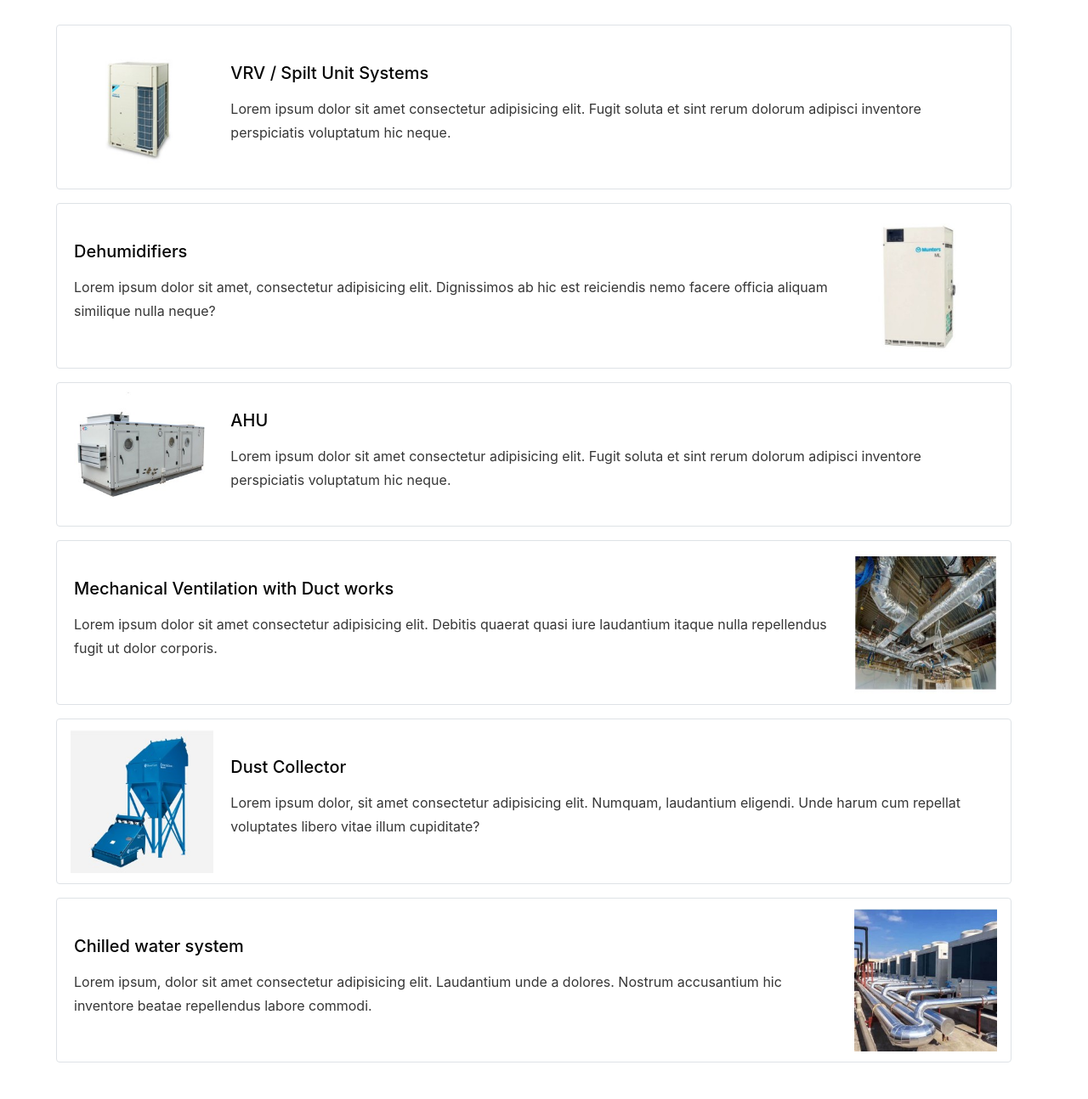
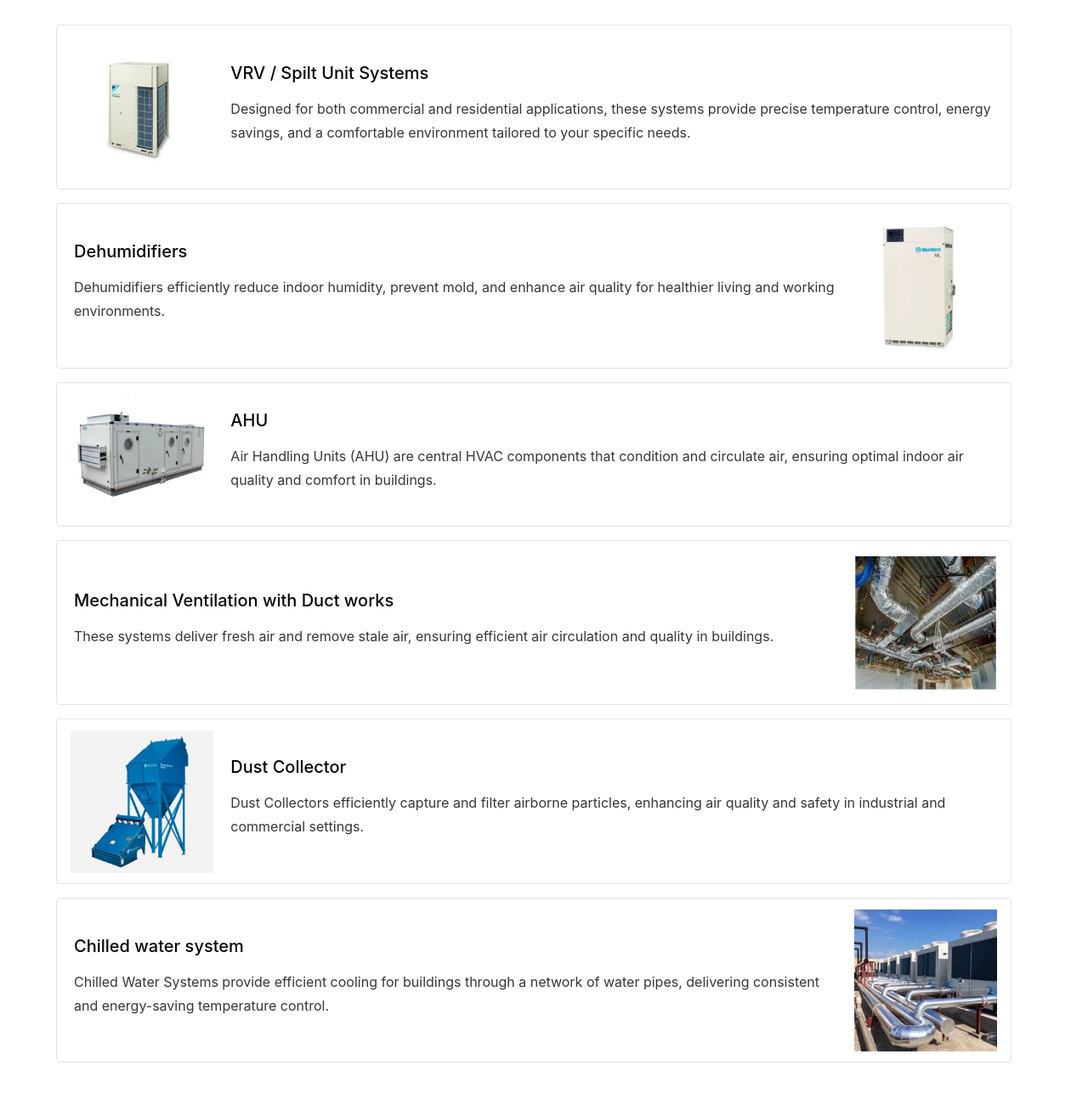
Before and after one commit to karthikragu8695/Teslaa, a plain HTML site: page services.html in a window 1280 px wide. Shown: the part 966-2260 px from the top of the page at 85% size. Drawn offline with Linux system fonts and the light colour scheme.

Commit message:
second  commit

```diff
--- a/services.html
+++ b/services.html
@@ -102,7 +102,7 @@
                         <div class="col-lg-7 mt-lg-0 mt-sm-5 mt-5  ">
                             <div class="left-cont ">
                                 <h3 class="title-style">ACMV Solutions</h3>
-                                <p >Our ACMV design and project management services ensure that your spaces are always comfortable and energy efficient. Whether it's a residential, commercial, or industrial project, we use the latest technology and best practices to optimize heating, ventilation, and air conditioning systems for optimal performance and cost-effectiveness.</p>
+                                <p >Elevate your building's climate control with our cutting-edge ACMV (Air Conditioning, Mechanical Ventilation, and Heating) Solutions. Our bespoke systems ensure optimal indoor comfort and air quality, seamlessly integrating advanced technology to deliver efficient and sustainable HVAC solutions tailored to your specific needs.</p>
                             </div>
                         </div>
                     </div>
@@ -116,7 +116,7 @@
                         <div class="col-lg-10 mt-lg-0 mt-sm-5">
                             <div class="left-cont ">
                                 <h5>VRV / Spilt Unit Systems</h5>
-                                <p class="mt-3 mb-2">Lorem ipsum dolor sit amet consectetur adipisicing elit. Fugit soluta et sint rerum dolorum adipisci inventore perspiciatis voluptatum hic neque.</p>
+                                <p class="mt-3 mb-2">Designed for both commercial and residential applications, these systems provide precise temperature control, energy savings, and a comfortable environment tailored to your specific needs. </p>
                                 <!-- <a href="service.html" class="btn btn-style mt-4">Learn More</a> -->
                             </div>
                         </div>
@@ -131,7 +131,7 @@
                         <div class="col-lg-10 order-lg-first  order-last">
                             <div class="left-cont ">
                                 <h5 >Dehumidifiers</h5>
-                                <p class="mt-3 mb-2">Lorem ipsum dolor sit amet, consectetur adipisicing elit. Dignissimos ab hic est reiciendis nemo facere officia aliquam similique nulla neque?</p>
+                                <p class="mt-3 mb-2">Dehumidifiers efficiently reduce indoor humidity, prevent mold, and enhance air quality for healthier living and working environments. </p>
                                 <!-- <a href="service.html" class="btn btn-style mt-4">Learn More</a> -->
                             </div>
                         </div>
@@ -145,7 +145,7 @@
                         <div class="col-lg-10 mt-lg-0 mt-sm-5">
                             <div class="left-cont ">
                                 <h5>AHU</h5>
-                                <p class="mt-3 mb-2">Lorem ipsum dolor sit amet consectetur adipisicing elit. Fugit soluta et sint rerum dolorum adipisci inventore perspiciatis voluptatum hic neque.</p>
+                                <p class="mt-3 mb-2">Air Handling Units (AHU) are central HVAC components that condition and circulate air, ensuring optimal indoor air quality and comfort in buildings. </p>
                                 <!-- <a href="service.html" class="btn btn-style mt-4">Learn More</a> -->
                             </div>
                         </div>
@@ -154,7 +154,7 @@
                         <div class="col-lg-10  order-lg-first order-last">
                             <div class="left-cont">
                                 <h5>Mechanical Ventilation with Duct works</h5>
-                                <p class="mt-3 mb-2">Lorem ipsum dolor sit amet consectetur adipisicing elit. Debitis quaerat quasi iure laudantium itaque nulla repellendus fugit ut dolor corporis.</p>
+                                <p class="mt-3 mb-2">These systems deliver fresh air and remove stale air, ensuring efficient air circulation and quality in buildings. </p>
                             </div>
                         </div>
                         <div class="col-lg-2 order-lg-last order-first  p-2">
@@ -172,7 +172,7 @@
                         <div class="col-lg-10 ">
                             <div class="left-cont">
                                 <h5>Dust Collector</h5>
-                                <p class="mt-3 mb-2">Lorem ipsum dolor, sit amet consectetur adipisicing elit. Numquam, laudantium eligendi. Unde harum cum repellat voluptates libero vitae illum cupiditate?</p>
+                                <p class="mt-3 mb-2">Dust Collectors efficiently capture and filter airborne particles, enhancing air quality and safety in industrial and commercial settings. </p>
                                 <!-- <a href="service.html" class="btn btn-style mt-4">Learn More</a> -->
                             </div>
                         </div>
@@ -181,7 +181,7 @@
                         <div class="col-lg-10  order-lg-first order-last">
                             <div class="left-cont ">
                                 <h5>Chilled water system</h5>
-                                <p class="mt-3 mb-2">Lorem ipsum, dolor sit amet consectetur adipisicing elit. Laudantium unde a dolores. Nostrum accusantium hic inventore beatae repellendus labore commodi.</p>
+                                <p class="mt-3 mb-2">Chilled Water Systems provide efficient cooling for buildings through a network of water pipes, delivering consistent and energy-saving temperature control. </p>
                                 <!-- <a href="service.html" class="btn btn-style mt-4">Learn More</a> -->
                             </div>
                         </div>
@@ -201,7 +201,7 @@
                             <div class="col-lg-7 mt-lg-0 mt-sm-5  pt-lg-5">
                                 <div class="left-cont pt-lg-5">
                                     <h3 class="title-style m-1">ELV (Extra Low Voltage) Solutions</h3>
-                                    <p class="mt-3 mb-2">In today's digital world, communication and security systems are critical. Our ELV expertise ensures that your projects are equipped with advanced technology for data transmission, access control, security surveillance, and more. We integrate ELV systems seamlessly into your infrastructure to enhance efficiency and security.</p>
+                                    <p class="mt-3 mb-2">Explore how our ELV solutions can revolutionize your space with cutting-edge security, surveillance, and communication technologies. Designed to operate on low voltage, our systems not only ensure heightened safety and seamless connectivity but also promote energy efficiency. </p>
                                 </div>
                             </div>
                             <div class=" col-lg-5 pt-lg-5">
@@ -221,7 +221,7 @@
                         <div class="col-lg-10 mt-lg-0 mt-sm-5">
                             <div class="left-cont ">
                                 <h5>Card Access</h5>
-                                <p class="mt-3 mb-2">Lorem ipsum dolor, sit amet consectetur adipisicing elit. Vitae quam voluptatum temporibus quidem ab modi fugit rem esse voluptate asperiores.</p>
+                                <p class="mt-3 mb-2">Our Card Access Solutions provide advanced, secure access control, ensuring only authorized entry to your facilities, enhancing safety and operational efficiency. </p>
                                 <!-- <a href="service.html" class="btn btn-style mt-4">Learn More</a> -->
                             </div>
                         </div>
@@ -230,7 +230,7 @@
                         <div class="col-lg-10 order-lg-first  order-last">
                             <div class="left-cont">
                                 <h5 >CCTV System</h5>
-                                <p class="mt-3 mb-2">Lorem ipsum dolor sit amet, consectetur adipisicing elit. Dignissimos ab hic est reiciendis nemo facere officia aliquam similique nulla neque?</p>
+                                <p class="mt-3 mb-2">Enhance security with our advanced CCTV System, offering round-the-clock surveillance and real-time monitoring for unparalleled peace of mind</p>
                                 <!-- <a href="service.html" class="btn btn-style mt-4">Learn More</a> -->
                             </div>
                         </div>
@@ -249,7 +249,7 @@
                         <div class="col-lg-10 mt-lg-0 mt-sm-5 ">
                             <div class="left-cont ">
                                 <h5>FIDS System</h5>
-                                <p class="mt-3 mb-2">Lorem ipsum dolor sit amet consectetur adipisicing elit. Fugit soluta et sint rerum dolorum adipisci inventore perspiciatis voluptatum hic neque.</p>
+                                <p class="mt-3 mb-2">Fence Intrusion Detection System provides advanced perimeter security by detecting and alerting unauthorized access attempts, ensuring comprehensive protection for your property</p>
                                 <!-- <a href="service.html" class="btn btn-style mt-4">Learn More</a> -->
                             </div>
                         </div>
@@ -258,7 +258,7 @@
                         <div class="col-lg-10  order-lg-first order-last">
                             <div class="left-cont">
                                 <h5>SCADA & PLC</h5>
-                                <p class="mt-3 mb-2">Lorem ipsum dolor sit amet consectetur adipisicing elit. Debitis quaerat quasi iure laudantium itaque nulla repellendus fugit ut dolor corporis.</p>
+                                <p class="mt-3 mb-2">Transform your industrial operations with our cutting-edge SCADA & PLC technologies, driving unparalleled efficiency and precision in automation and process control. </p>
                             </div>
                         </div>
                         <div class="col-lg-2 order-lg-last order-first  p-2">
@@ -276,7 +276,7 @@
                         <div class="col-lg-10 ">
                             <div class="left-cont">
                                 <h5>E&I</h5>
-                                <p class="mt-3 mb-2">Lorem ipsum dolor, sit amet consectetur adipisicing elit. Numquam, laudantium eligendi. Unde harum cum repellat voluptates libero vitae illum cupiditate?</p>
+                                <p class="mt-3 mb-2">Unleash efficiency and elevate safety with our bespoke Electrical & Instrumentation solutions, tailored to empower your project's success. </p>
                                 <!-- <a href="service.html" class="btn btn-style mt-4">Learn More</a> -->
                             </div>
                         </div>
@@ -289,7 +289,7 @@
                         <div class="col-lg-7 mt-lg-0   order-lg-first  order-last">
                             <div class="left-cont pt-lg-5">
                                 <h3 class="title-style">Fire Fighting Systems</h3>
-                                <p >Safety is paramount, and we take it seriously. Our team specializes in designing and implementing state-of-the-art firefighting systems that comply with all safety regulations. We work closely with you to develop customized solutions, including fire suppression, detection, and evacuation systems, to protect lives and property.</p>
+                                <p >Equip your space with our cutting-edge Fire Fighting Systems, designed for rapid response and maximum efficiency in fire detection and suppression. Our solutions are tailored to protect lives and assets, ensuring peace of mind in emergency situations</p>
                             </div>
                         </div>
 
@@ -308,7 +308,7 @@
                         <div class="col-lg-10 mt-lg-0 mt-sm-5 ">
                             <div class="left-cont ">
                                 <h5>Sprinkler | Deluge | Pre-action System</h5>
-                                <p class="mt-3 mb-2">Lorem ipsum dolor, sit amet consectetur adipisicing elit. Vitae quam voluptatum temporibus quidem ab modi fugit rem esse voluptate asperiores.</p>
+                                <p class="mt-3 mb-2">Optimize your fire protection strategy with our versatile range of systems including Sprinkler, Deluge, and Pre-action Systems, each engineered for specific environments to provide rapid, targeted response in the event of a fire, ensuring maximum safety and minimal damage. </p>
                                 <!-- <a href="service.html" class="btn btn-style mt-4">Learn More</a> -->
                             </div>
                         </div>
@@ -317,7 +317,7 @@
                         <div class="col-lg-10 order-lg-first  order-last">
                             <div class="left-cont ">
                                 <h5>Wet Riser | Dry Riser | Hose Reel | Fire Hydrant System</h5>
-                                <p class="mt-3 mb-2">Lorem ipsum dolor sit amet, consectetur adipisicing elit. Dignissimos ab hic est reiciendis nemo facere officia aliquam similique nulla neque?</p>
+                                <p class="mt-3 mb-2">Fortify your fire defence with our integrated fire safety solutions, including Wet Riser, Dry Riser, Hose Reel, and Fire Hydrant Systems. Tailored to provide rapid water access and efficient firefighting capabilities, our systems safeguard against fire risks, protecting lives and property. </p>
                                 <!-- <a href="service.html" class="btn btn-style mt-4">Learn More</a> -->
                             </div>
                         </div>
@@ -336,7 +336,7 @@
                         <div class="col-lg-10 mt-lg-0 mt-sm-5 ">
                             <div class="left-cont ">
                                 <h5>Gas Suppression System (CO2, FM200, Novec, Inert Gas, Etc)</h5>
-                                <p class="mt-3 mb-2">Lorem ipsum dolor sit amet consectetur adipisicing elit. Fugit soluta et sint rerum dolorum adipisci inventore perspiciatis voluptatum hic neque.</p>
+                                <p class="mt-3 mb-2">Elevate your fire protection strategy with our advanced Gas Suppression Systems, including CO2, FM200, Novec, Inert Gas, and more, engineered to swiftly suppress fires while minimizing damage to sensitive equipment and ensuring safety. </p>
                                 <!-- <a href="service.html" class="btn btn-style mt-4">Learn More</a> -->
                             </div>
                         </div>
@@ -345,7 +345,7 @@
                         <div class="col-lg-10  order-lg-first order-last">
                             <div class="left-cont">
                                 <h5>Kitchen Fire Suppression System</h5>
-                                <p class="mt-3 mb-2">Lorem ipsum dolor sit amet consectetur adipisicing elit. Debitis quaerat quasi iure laudantium itaque nulla repellendus fugit ut dolor corporis.</p>
+                                <p class="mt-3 mb-2">Safeguard your commercial kitchen with our specialized Kitchen Fire Suppression System, meticulously designed to swiftly detect and suppress fires, protecting personnel, property, and preventing catastrophic damage. </p>
                             </div>
                         </div>
                         <div class="col-lg-2 order-lg-last order-first  p-2">
@@ -363,7 +363,7 @@
                         <div class="col-lg-10 ">
                             <div class="left-cont">
                                 <h5>Fire Extinguisher</h5>
-                                <p class="mt-3 mb-2">Lorem ipsum dolor, sit amet consectetur adipisicing elit. Numquam, laudantium eligendi. Unde harum cum repellat voluptates libero vitae illum cupiditate?</p>
+                                <p class="mt-3 mb-2">Equip your space with essential Fire Extinguishers, providing immediate response to small fires and ensuring the safety of occupants and property in emergency situations. </p>
                                 <!-- <a href="service.html" class="btn btn-style mt-4">Learn More</a> -->
                             </div>
                         </div>
@@ -372,7 +372,7 @@
                         <div class="col-lg-10  order-lg-first order-last">
                             <div class="left-cont ">
                                 <h5>Fire Alarm System (Conventional | Addressable)</h5>
-                                <p class="mt-3 mb-2">Lorem ipsum, dolor sit amet consectetur adipisicing elit. Laudantium unde a dolores. Nostrum accusantium hic inventore beatae repellendus labore commodi.</p>
+                                <p class="mt-3 mb-2">Ensure early detection and swift response to fire threats with our versatile Fire Alarm Systems, available in Conventional and Addressable configurations, offering tailored solutions for diverse environments to protect lives and property effectively. </p>
                                 <!-- <a href="service.html" class="btn btn-style mt-4">Learn More</a> -->
                             </div>
                         </div>
@@ -391,7 +391,7 @@
                         <div class="col-lg-10 ">
                             <div class="left-cont">
                                 <h5>Public Address System</h5>
-                                <p class="mt-3 mb-2">Lorem ipsum dolor, sit amet consectetur adipisicing elit. Numquam, laudantium eligendi. Unde harum cum repellat voluptates libero vitae illum cupiditate?</p>
+                                <p class="mt-3 mb-2">Empower effective communication and emergency response with our robust Public Address System, designed to deliver clear, timely messages, ensuring crowd management and safety in public spaces. </p>
                                 <!-- <a href="service.html" class="btn btn-style mt-4">Learn More</a> -->
                             </div>
                         </div>
@@ -400,7 +400,7 @@
                         <div class="col-lg-10  order-lg-first order-last">
                             <div class="left-cont">
                                 <h5>Firemen intercom System | PWD System</h5>
-                                <p class="mt-3 mb-2">Lorem ipsum, dolor sit amet consectetur adipisicing elit. Laudantium unde a dolores. Nostrum accusantium hic inventore beatae repellendus labore commodi.</p>
+                                <p class="mt-3 mb-2">Optimize coordination and response with our Firemen Intercom System and Persons With Disabilities System, enabling effective communication and evacuation support during emergencies, enhancing safety for all occupants. </p>
                                 <!-- <a href="service.html" class="btn btn-style mt-4">Learn More</a> -->
                             </div>
                         </div>
```
